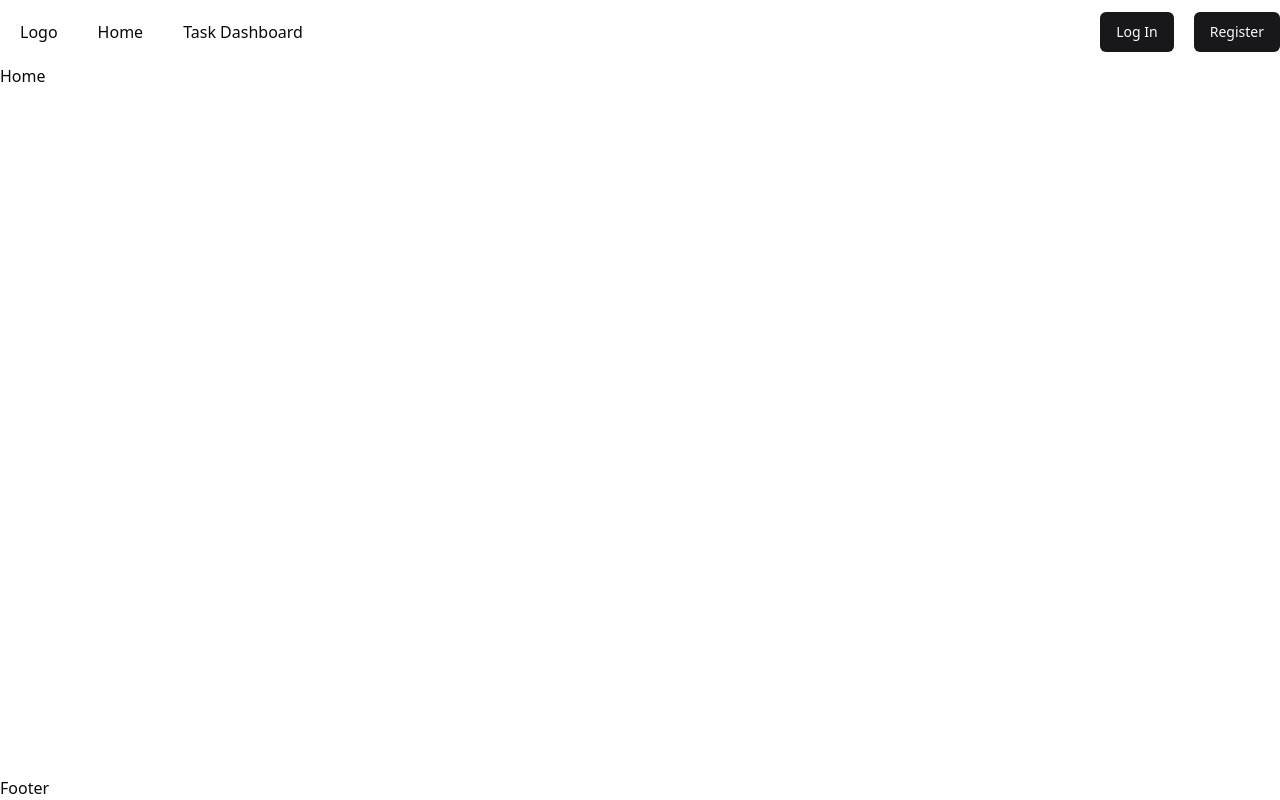
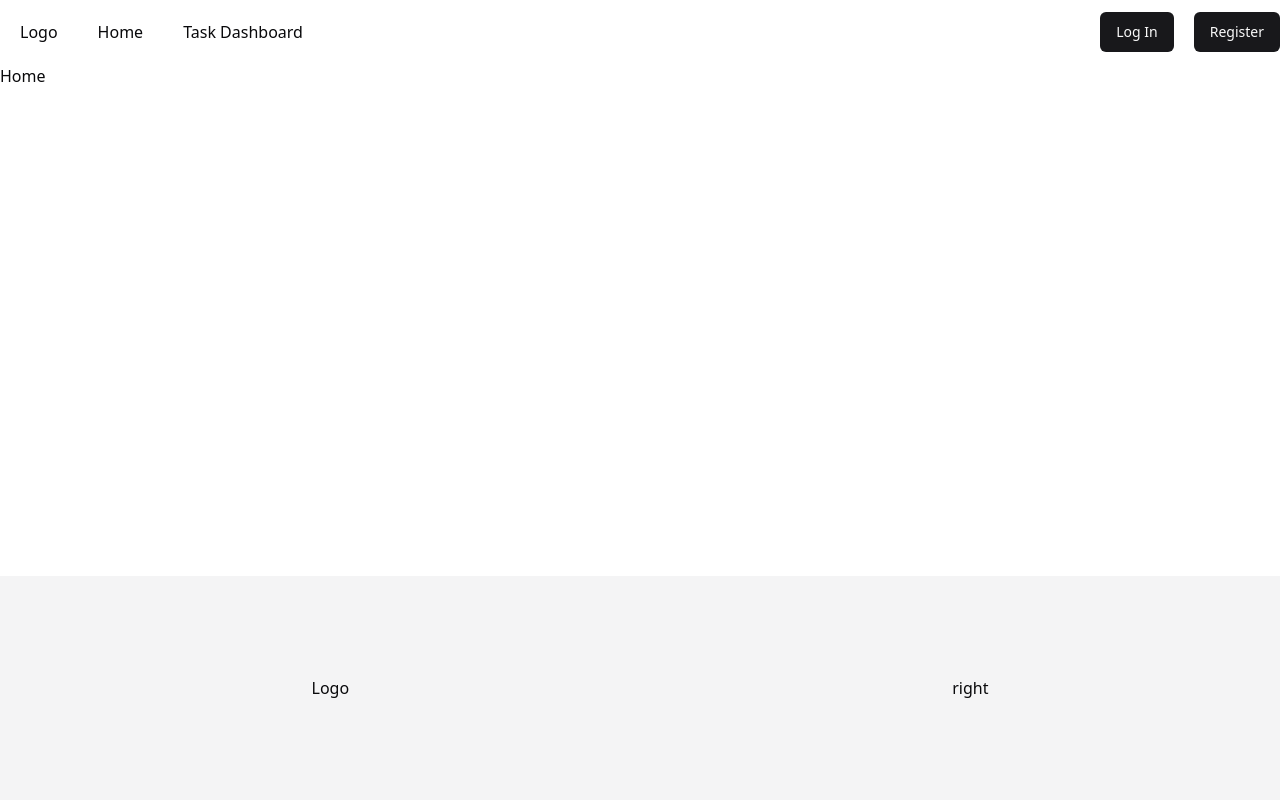
Before and after one commit to NasifAhmed/task-master, a React (Vite) app: page / in a window 1280 px wide. Built offline with nearby package versions, Linux system fonts and the light colour scheme; no server answers.

Commit message:
Structure footer

```diff
--- a/src/components/Footer.tsx
+++ b/src/components/Footer.tsx
@@ -1,3 +1,14 @@
+import Logo from "./Logo";
+
 export default function Footer() {
-    return <div>Footer</div>;
+    return (
+        <div className="mt-10 py-20 flex items-center justify-around bg-muted">
+            <div className="leftside flex flex-col justify-center items-center">
+                <Logo />
+            </div>
+            <div className="rightside flex flex-col justify-center items-center">
+                right
+            </div>
+        </div>
+    );
 }
```
